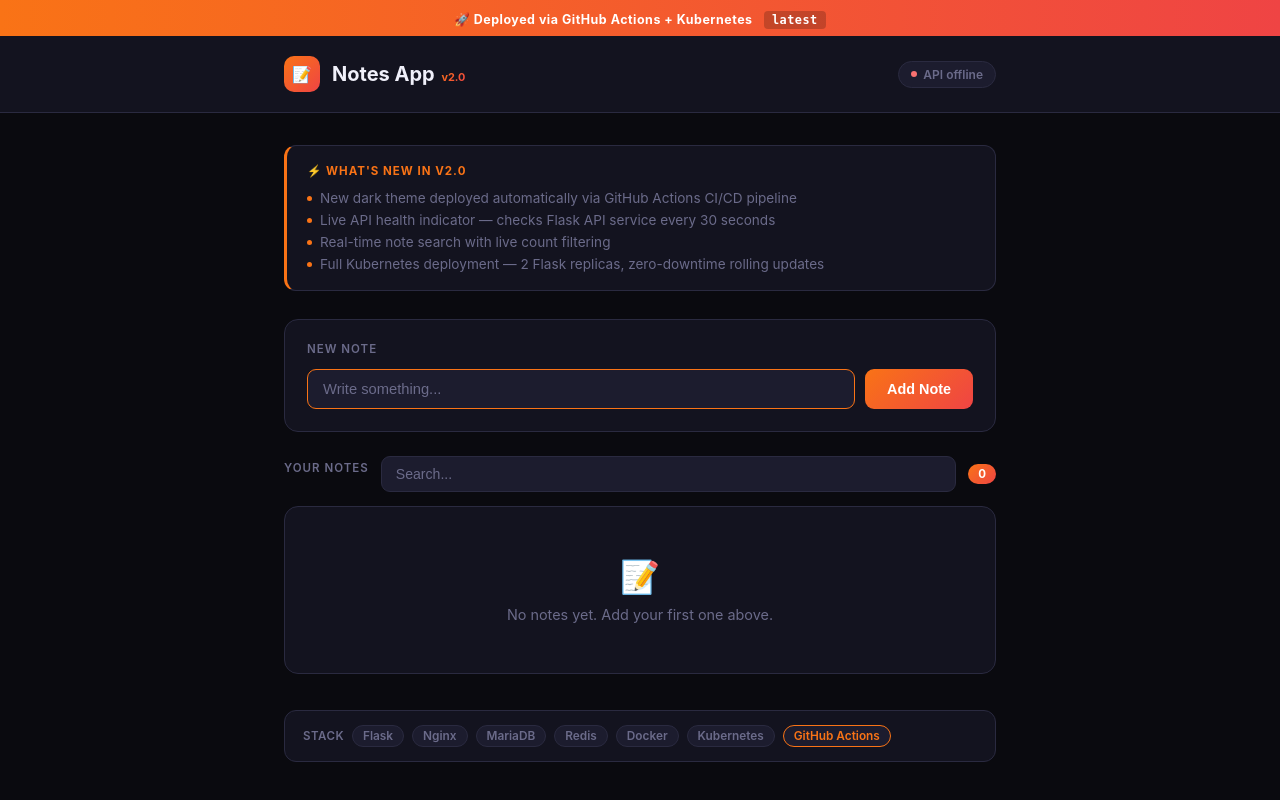
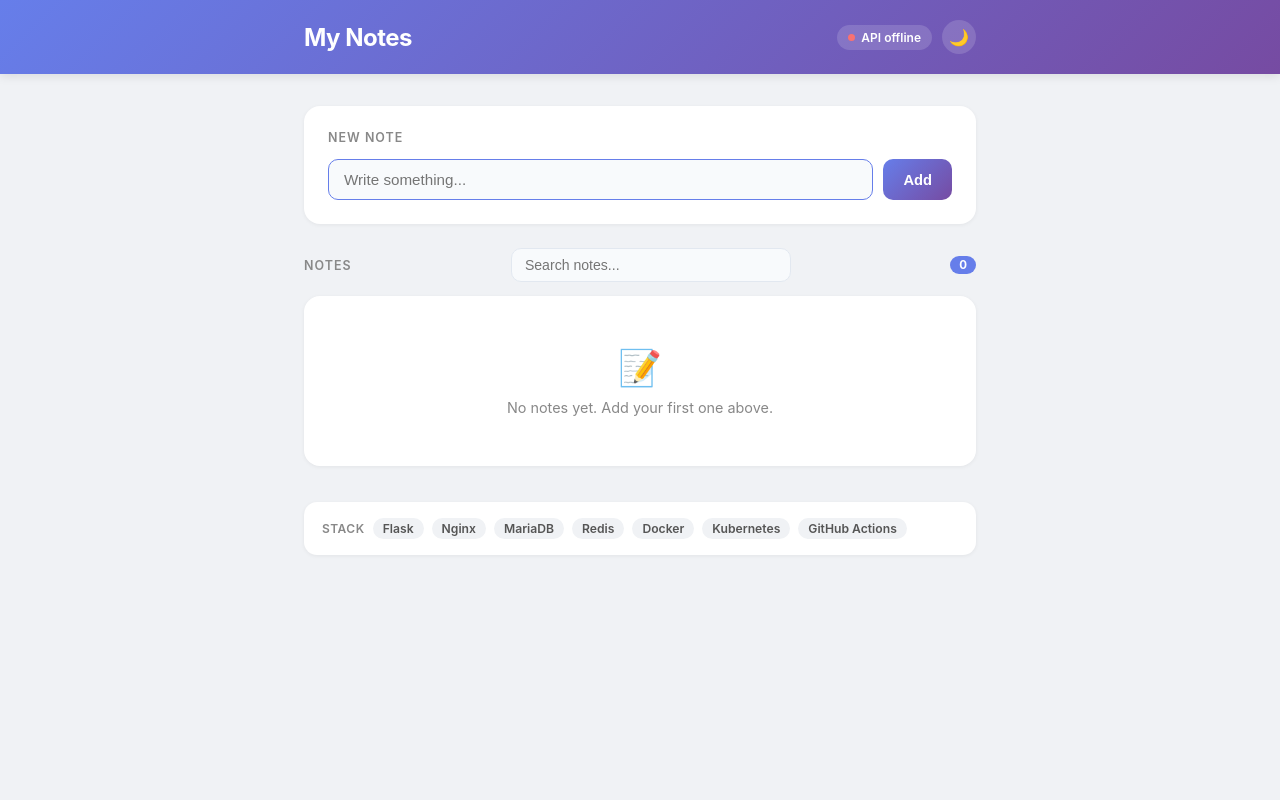
Before and after one commit to dinethsasanka/devops-project, a Flask app: template app/templates/index.html in a window 1280 px wide. Run offline with Flask 3, Linux system fonts and the light colour scheme; the template is opened without the code that fills it, so the values that code supplies are empty.

Commit message:
Update: Rollout to the previous UI

```diff
--- a/app/templates/index.html
+++ b/app/templates/index.html
@@ -3,17 +3,32 @@
 <head>
   <meta charset="UTF-8">
   <meta name="viewport" content="width=device-width, initial-scale=1.0">
-  <title>Notes App — v2.0</title>
+  <title>Notes App</title>
   <style>
     :root {
-      --accent: #f97316;
-      --accent2: #ef4444;
-      --bg: #0a0a0f;
-      --surface: #13131f;
-      --surface2: #1c1c2e;
+      --bg: #f0f2f5;
+      --surface: #ffffff;
+      --text: #1a1a2e;
+      --text-muted: #888;
+      --border: #e2e8f0;
+      --input-bg: #f8fafc;
+      --pill-bg: #f0f2f5;
+      --pill-text: #555;
+      --shadow: 0 1px 4px rgba(0,0,0,0.06);
+      --shadow-hover: 0 4px 12px rgba(102,126,234,0.15);
+    }
+
+    [data-theme="dark"] {
+      --bg: #0f0f1a;
+      --surface: #1a1a2e;
+      --text: #e8e8f0;
+      --text-muted: #666;
       --border: #2a2a40;
-      --text: #f0f0fa;
-      --muted: #6b6b8a;
+      --input-bg: #0f0f1a;
+      --pill-bg: #0f0f1a;
+      --pill-text: #aaa;
+      --shadow: 0 1px 4px rgba(0,0,0,0.3);
+      --shadow-hover: 0 4px 12px rgba(102,126,234,0.25);
     }
 
     * { margin: 0; padding: 0; box-sizing: border-box; }
@@ -23,40 +38,17 @@
       background: var(--bg);
       min-height: 100vh;
       color: var(--text);
+      transition: background 0.3s, color 0.3s;
     }
 
-    /* ── deploy banner ── */
-    .deploy-banner {
-      background: linear-gradient(90deg, #f97316, #ef4444);
-      padding: 8px 0;
-      text-align: center;
-    }
-
-    .deploy-banner span {
-      font-size: 0.78rem;
-      font-weight: 700;
-      color: white;
-      letter-spacing: 0.5px;
-    }
-
-    .deploy-banner code {
-      background: rgba(0,0,0,0.2);
-      padding: 2px 8px;
-      border-radius: 4px;
-      font-size: 0.74rem;
-      margin-left: 8px;
-      font-family: monospace;
-    }
-
-    /* ── header ── */
     header {
-      background: var(--surface);
-      border-bottom: 1px solid var(--border);
+      background: linear-gradient(135deg, #667eea 0%, #764ba2 100%);
       padding: 20px 0;
+      box-shadow: 0 2px 10px rgba(0,0,0,0.1);
     }
 
     .header-inner {
-      max-width: 760px;
+      max-width: 720px;
       margin: 0 auto;
       padding: 0 24px;
       display: flex;
@@ -64,37 +56,11 @@
       justify-content: space-between;
     }
 
-    .logo {
-      display: flex;
-      align-items: center;
-      gap: 12px;
-    }
-
-    .logo-icon {
-      width: 36px;
-      height: 36px;
-      background: linear-gradient(135deg, #f97316, #ef4444);
-      border-radius: 10px;
-      display: flex;
-      align-items: center;
-      justify-content: center;
-      font-size: 1rem;
-    }
-
-    .logo h1 {
-      font-size: 1.25rem;
+    header h1 {
+      color: white;
+      font-size: 1.5rem;
       font-weight: 700;
-      color: var(--text);
-    }
-
-    .logo .version {
-      font-size: 0.68rem;
-      background: linear-gradient(135deg, #f97316, #ef4444);
-      -webkit-background-clip: text;
-      -webkit-text-fill-color: transparent;
-      background-clip: text;
-      font-weight: 700;
-      margin-left: 2px;
+      letter-spacing: -0.5px;
     }
 
     .header-right {
@@ -103,102 +69,68 @@
       gap: 10px;
     }
 
-    .api-pill {
+    .health-badge {
       display: flex;
       align-items: center;
       gap: 6px;
-      background: var(--surface2);
-      border: 1px solid var(--border);
-      padding: 5px 12px;
+      background: rgba(255,255,255,0.15);
+      color: white;
+      font-size: 0.75rem;
+      font-weight: 600;
+      padding: 5px 11px;
       border-radius: 20px;
-      font-size: 0.75rem;
-      color: var(--muted);
-      font-weight: 600;
     }
 
-    .api-dot {
-      width: 6px;
-      height: 6px;
+    .health-dot {
+      width: 7px;
+      height: 7px;
       border-radius: 50%;
-      background: var(--muted);
+      background: #ccc;
       transition: background 0.4s;
     }
 
-    .api-dot.up { background: #4ade80; box-shadow: 0 0 6px #4ade8080; }
-    .api-dot.down { background: #f87171; }
+    .health-dot.up { background: #4ade80; }
+    .health-dot.down { background: #f87171; }
 
-    /* ── container ── */
+    .dark-toggle {
+      background: rgba(255,255,255,0.15);
+      border: none;
+      color: white;
+      width: 34px;
+      height: 34px;
+      border-radius: 50%;
+      cursor: pointer;
+      font-size: 1rem;
+      display: flex;
+      align-items: center;
+      justify-content: center;
+      transition: background 0.2s;
+    }
+
+    .dark-toggle:hover { background: rgba(255,255,255,0.25); }
+
     .container {
-      max-width: 760px;
+      max-width: 720px;
       margin: 0 auto;
       padding: 32px 24px;
     }
 
-    /* ── what's new card ── */
-    .whats-new {
+    .add-card {
       background: var(--surface);
-      border: 1px solid var(--border);
-      border-left: 3px solid var(--accent);
-      border-radius: 12px;
-      padding: 18px 20px;
-      margin-bottom: 28px;
+      border-radius: 16px;
+      padding: 24px;
+      margin-bottom: 24px;
+      box-shadow: var(--shadow);
+      transition: background 0.3s;
     }
 
-    .whats-new-header {
-      display: flex;
-      align-items: center;
-      gap: 8px;
-      margin-bottom: 12px;
-    }
-
-    .whats-new-header span {
-      font-size: 0.72rem;
+    .add-card h2 {
+      font-size: 0.78rem;
       text-transform: uppercase;
       letter-spacing: 1px;
-      color: var(--accent);
-      font-weight: 700;
-    }
-
-    .whats-new ul {
-      list-style: none;
-      display: flex;
-      flex-direction: column;
-      gap: 6px;
-    }
-
-    .whats-new ul li {
-      font-size: 0.85rem;
-      color: var(--muted);
-      display: flex;
-      align-items: center;
-      gap: 8px;
-    }
-
-    .whats-new ul li::before {
-      content: '';
-      width: 5px;
-      height: 5px;
-      border-radius: 50%;
-      background: var(--accent);
-      flex-shrink: 0;
-    }
-
-    /* ── add card ── */
-    .add-card {
-      background: var(--surface);
-      border: 1px solid var(--border);
-      border-radius: 14px;
-      padding: 22px;
-      margin-bottom: 24px;
-    }
-
-    .section-label {
-      font-size: 0.72rem;
-      text-transform: uppercase;
-      letter-spacing: 1px;
-      color: var(--muted);
+      color: var(--text-muted);
+      margin-bottom: 14px;
       font-weight: 600;
-      margin-bottom: 13px;
     }
 
     .input-row {
@@ -210,64 +142,71 @@
       flex: 1;
       padding: 11px 15px;
       border: 1.5px solid var(--border);
-      border-radius: 9px;
-      font-size: 0.92rem;
+      border-radius: 10px;
+      font-size: 0.95rem;
       outline: none;
+      transition: border-color 0.2s, background 0.3s;
       color: var(--text);
-      background: var(--surface2);
-      transition: border-color 0.2s;
+      background: var(--input-bg);
     }
 
     .input-row input:focus, .search-input:focus {
-      border-color: var(--accent);
-    }
-
-    .input-row input::placeholder, .search-input::placeholder {
-      color: var(--muted);
+      border-color: #667eea;
     }
 
     .input-row button {
-      padding: 11px 22px;
-      background: linear-gradient(135deg, #f97316, #ef4444);
+      padding: 11px 20px;
+      background: linear-gradient(135deg, #667eea, #764ba2);
       color: white;
       border: none;
-      border-radius: 9px;
-      font-size: 0.9rem;
-      font-weight: 700;
+      border-radius: 10px;
+      font-size: 0.92rem;
+      font-weight: 600;
       cursor: pointer;
       transition: opacity 0.2s;
       white-space: nowrap;
     }
 
-    .input-row button:hover { opacity: 0.85; }
+    .input-row button:hover { opacity: 0.88; }
 
-    /* ── toolbar ── */
     .toolbar {
       display: flex;
       align-items: center;
+      justify-content: space-between;
+      margin-bottom: 14px;
       gap: 12px;
-      margin-bottom: 14px;
     }
 
-    .search-wrap { flex: 1; }
+    .notes-label {
+      font-size: 0.78rem;
+      text-transform: uppercase;
+      letter-spacing: 1px;
+      color: var(--text-muted);
+      font-weight: 600;
+      white-space: nowrap;
+    }
+
+    .search-wrap {
+      flex: 1;
+      max-width: 280px;
+    }
 
     .search-input {
       width: 100%;
-      padding: 9px 14px;
+      padding: 8px 13px;
       font-size: 0.88rem;
     }
 
-    .count-pill {
-      background: linear-gradient(135deg, #f97316, #ef4444);
+    .count-badge {
+      background: #667eea;
       color: white;
       font-size: 0.72rem;
       font-weight: 700;
-      padding: 3px 10px;
+      padding: 2px 9px;
       border-radius: 12px;
       white-space: nowrap;
     }
 
-    /* ── note cards ── */
     .notes-list {
       display: flex;
       flex-direction: column;
@@ -321,109 +262,86 @@
     }
 
     .delete-btn:hover {
-      background: #ef4444;
+      background: #d9534f;
       color: white;
-      border-color: #ef4444;
+      border-color: #d9534f;
     }
 
     .no-results {
       display: none;
       text-align: center;
       padding: 30px;
-      color: var(--muted);
-      font-size: 0.88rem;
+      color: var(--text-muted);
+      font-size: 0.9rem;
     }
 
     .empty-state {
       text-align: center;
       padding: 50px 24px;
       background: var(--surface);
-      border: 1px solid var(--border);
-      border-radius: 14px;
+      border-radius: 16px;
+      box-shadow: var(--shadow);
+      transition: background 0.3s;
     }
 
-    .empty-icon { font-size: 2rem; margin-bottom: 10px; }
-    .empty-state p { color: var(--muted); font-size: 0.9rem; }
+    .empty-icon { font-size: 2.2rem; margin-bottom: 10px; }
 
-    /* ── stack bar ── */
-    .stack-bar {
+    .empty-state p {
+      color: var(--text-muted);
+      font-size: 0.9rem;
+    }
+
+    .stack-info {
       margin-top: 36px;
       background: var(--surface);
-      border: 1px solid var(--border);
-      border-radius: 12px;
-      padding: 14px 18px;
+      border-radius: 13px;
+      padding: 16px 18px;
+      box-shadow: var(--shadow);
       display: flex;
       flex-wrap: wrap;
+      gap: 8px;
       align-items: center;
-      gap: 8px;
+      transition: background 0.3s;
     }
 
     .stack-label {
-      font-size: 0.72rem;
-      color: var(--muted);
+      font-size: 0.75rem;
+      color: var(--text-muted);
       font-weight: 600;
       text-transform: uppercase;
       letter-spacing: 0.5px;
     }
 
     .stack-pill {
-      background: var(--surface2);
-      border: 1px solid var(--border);
-      color: var(--muted);
-      font-size: 0.74rem;
+      background: var(--pill-bg);
+      color: var(--pill-text);
+      font-size: 0.76rem;
       font-weight: 600;
       padding: 3px 10px;
       border-radius: 20px;
-    }
-
-    .stack-pill.highlight {
-      border-color: var(--accent);
-      color: var(--accent);
+      transition: background 0.3s;
     }
   </style>
 </head>
 <body>
 
-<div class="deploy-banner">
-  <span>
-    🚀 Deployed via GitHub Actions + Kubernetes
-    <code id="sha-display">loading...</code>
-  </span>
-</div>
-
 <header>
   <div class="header-inner">
-    <div class="logo">
-      <div class="logo-icon">📝</div>
-      <div>
-        <h1>Notes App <span class="version">v2.0</span></h1>
+    <h1>My Notes</h1>
+    <div class="header-right">
+      <div class="health-badge">
+        <div class="health-dot" id="health-dot"></div>
+        <span id="health-label">API</span>
       </div>
-    </div>
-    <div class="header-right">
-      <div class="api-pill">
-        <div class="api-dot" id="api-dot"></div>
-        <span id="api-label">checking API</span>
-      </div>
+      <button class="dark-toggle" onclick="toggleDark()" id="dark-btn" title="Toggle dark mode">🌙</button>
     </div>
   </div>
 </header>
 
 <div class="container">
 
-  <div class="whats-new">
-    <div class="whats-new-header">
-      <span>⚡ What's new in v2.0</span>
-    </div>
-    <ul>
-      <li>New dark theme deployed automatically via GitHub Actions CI/CD pipeline</li>
-      <li>Live API health indicator — checks Flask API service every 30 seconds</li>
-      <li>Real-time note search with live count filtering</li>
-      <li>Full Kubernetes deployment — 2 Flask replicas, zero-downtime rolling updates</li>
-    </ul>
-  </div>
-
   <div class="add-card">
-    <div class="section-label">New Note</div>
+    <h2>New Note</h2>
     <form action="/add" method="POST">
       <div class="input-row">
         <input
@@ -433,22 +351,23 @@
           required
           autofocus
         >
-        <button type="submit">Add Note</button>
+        <button type="submit">Add</button>
       </div>
     </form>
   </div>
 
   <div class="toolbar">
-    <div class="section-label" style="white-space:nowrap">Your Notes</div>
+    <span class="notes-label">Notes</span>
     <div class="search-wrap">
       <input
         type="text"
         class="search-input"
-        placeholder="Search..."
+        placeholder="Search notes..."
         oninput="filterNotes(this.value)"
+        id="search-input"
       >
     </div>
-    <span class="count-pill" id="count-badge">{{ notes|length }}</span>
+    <span class="count-badge" id="count-badge">{{ notes|length }}</span>
   </div>
 
   <div class="notes-list" id="notes-list">
@@ -473,7 +392,7 @@
     {% endif %}
   </div>
 
-  <div class="stack-bar">
+  <div class="stack-info">
     <span class="stack-label">Stack</span>
     <span class="stack-pill">Flask</span>
     <span class="stack-pill">Nginx</span>
@@ -481,29 +400,29 @@
     <span class="stack-pill">Redis</span>
     <span class="stack-pill">Docker</span>
     <span class="stack-pill">Kubernetes</span>
-    <span class="stack-pill highlight">GitHub Actions</span>
+    <span class="stack-pill">GitHub Actions</span>
   </div>
 
 </div>
 
 <script>
-  const totalNotes = Number("{{ notes|length }}");
+  const totalNotes = {{ notes|length }};
 
-  async function checkApi() {
-    const dot = document.getElementById('api-dot');
-    const label = document.getElementById('api-label');
+  async function checkHealth() {
+    const dot = document.getElementById('health-dot');
+    const label = document.getElementById('health-label');
     try {
       const res = await fetch('/api/health');
       const data = await res.json();
       if (data.status === 'ok') {
-        dot.className = 'api-dot up';
+        dot.className = 'health-dot up';
         label.textContent = 'API online';
       } else {
-        dot.className = 'api-dot down';
+        dot.className = 'health-dot down';
         label.textContent = 'API error';
       }
     } catch {
-      dot.className = 'api-dot down';
+      dot.className = 'health-dot down';
       label.textContent = 'API offline';
     }
   }
@@ -523,24 +442,27 @@
 
     badge.textContent = q ? `${visible}/${totalNotes}` : totalNotes;
     if (noResults) {
-      noResults.style.display = (visible === 0 && q) ? 'block' : 'none';
+      noResults.style.display = visible === 0 && q ? 'block' : 'none';
     }
   }
 
-  async function loadSha() {
-    try {
-      const res = await fetch('/api/health');
-      const data = await res.json();
-      const sha = data.sha || 'latest';
-      document.getElementById('sha-display').textContent = sha.slice(0, 7);
-    } catch {
-      document.getElementById('sha-display').textContent = 'latest';
-    }
+  function toggleDark() {
+    const isDark = document.documentElement.getAttribute('data-theme') === 'dark';
+    document.documentElement.setAttribute('data-theme', isDark ? '' : 'dark');
+    document.getElementById('dark-btn').textContent = isDark ? '🌙' : '☀️';
+    localStorage.setItem('theme', isDark ? 'light' : 'dark');
   }
 
-  checkApi();
-  loadSha();
-  setInterval(checkApi, 30000);
+  (function initTheme() {
+    const saved = localStorage.getItem('theme');
+    if (saved === 'dark') {
+      document.documentElement.setAttribute('data-theme', 'dark');
+      document.getElementById('dark-btn').textContent = '☀️';
+    }
+  })();
+
+  checkHealth();
+  setInterval(checkHealth, 30000);
 </script>
 
 </body>
```
Also changed, not shown: other parts of app/templates/index.html (+15 -13 lines).
